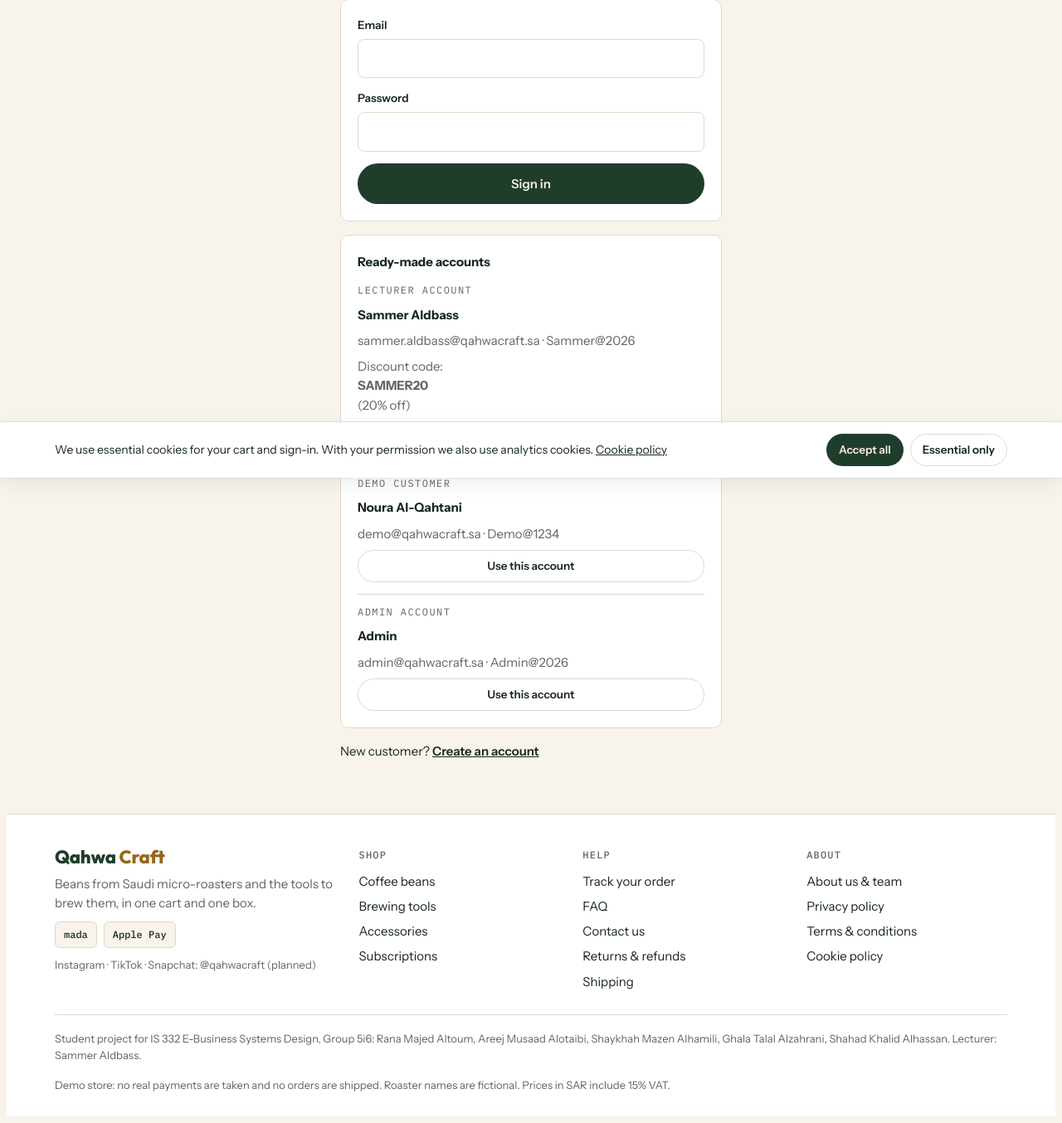
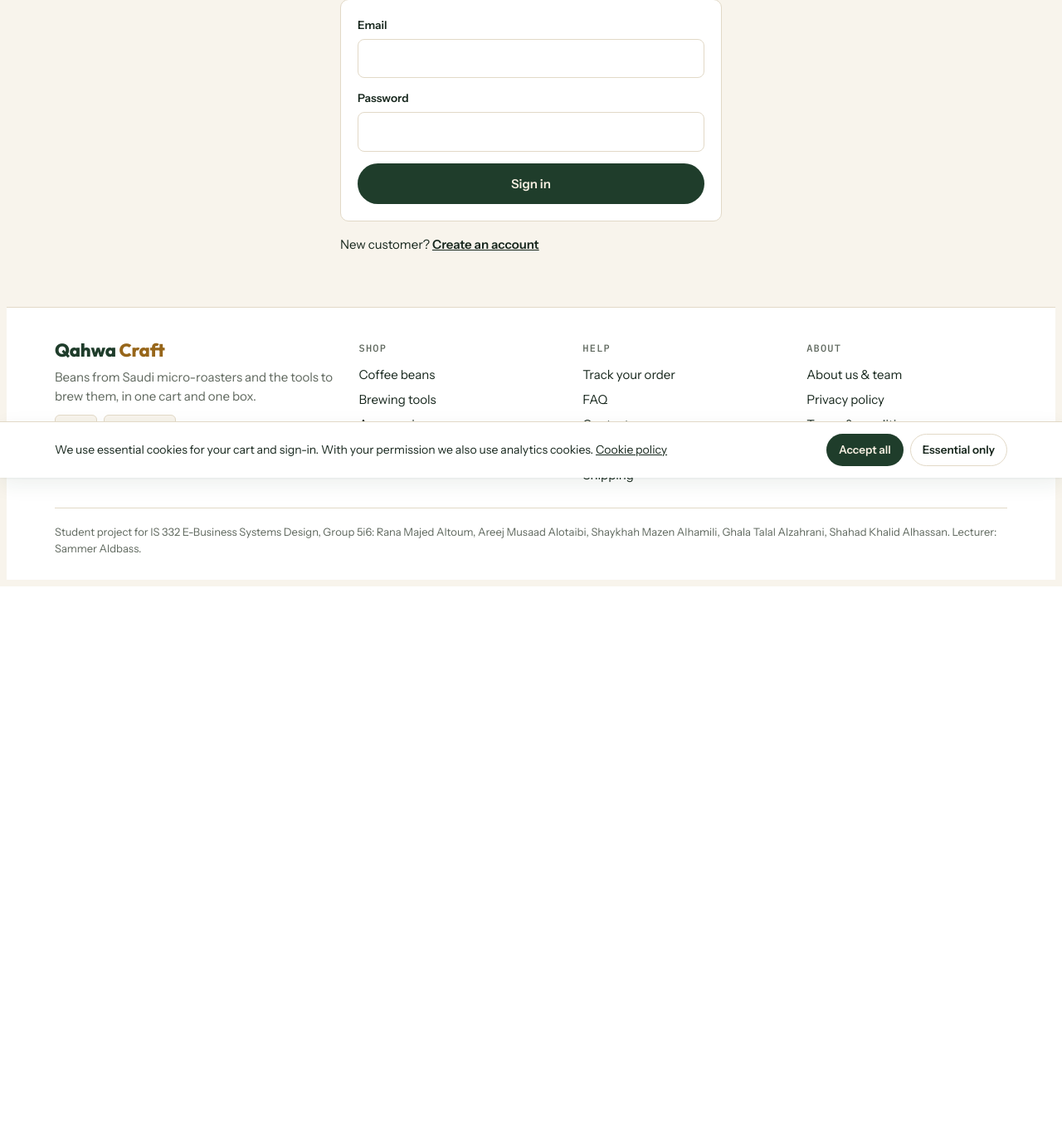
Before and after one commit to shiekahalhamili-rgb/qahwacraft, a PHP site: page /login.php in a window 1280 px wide. Shown: the part 224-1578 px from the top of the page at 83% size. After the commit the page ends 931 px from the top, so only its background shows below. Run offline with PHP 8.4, Linux system fonts and the light colour scheme.

Commit message:
Add files via upload

```diff
--- a/cart.php
+++ b/cart.php
@@ -124,7 +124,6 @@ include 'includes/header.php';
     <div class="sumrow"><span>Shipping (one fee)</span><span><?= $t['shipping'] ? money($t['shipping']) : 'Included' ?></span></div>
     <form class="coupon" method="post"><?= csrf_field() ?><input type="hidden" name="action" value="coupon">
       <input name="coupon" placeholder="Coupon code"><button class="btn ghost sm">Apply</button></form>
-    <span class="muted" style="font-size:13px">Try WELCOME15<?= $user && $user['email'] === 'sammer.aldbass@qahwacraft.sa' ? ', or your code SAMMER20' : '' ?>.</span>
     <div class="sumrow total"><span>Total</span><span><?= money($t['total']) ?></span></div>
     <span class="muted" style="font-size:13px">Includes 15% VAT: <?= money($t['vat']) ?></span>
     <a class="btn block" href="checkout.php">Checkout</a>
--- a/content.html
+++ b/content.html
@@ -133,7 +133,6 @@
 <!-- ===================== Bottom of every page: group names and notice ===================== -->
 <!-- START footer-note -->
 <span>Student project for IS 332 E-Business Systems Design, Group 5i6: Rana Majed Altoum, Areej Musaad Alotaibi, Shaykhah Mazen Alhamili, Ghala Talal Alzahrani, Shahad Khalid Alhassan. Lecturer: Sammer Aldbass.</span>
-<span>Demo store: no real payments are taken and no orders are shipped. Roaster names are fictional. Prices in SAR include 15% VAT.</span>
 <!-- END footer-note -->
 
 <!-- ===================== Privacy policy ===================== -->
--- a/login.php
+++ b/login.php
@@ -36,18 +36,6 @@ include 'includes/header.php';
     <button class="btn" type="submit">Sign in</button>
   </form>
 
-  <div class="panel form">
-    <b>Ready-made accounts</b>
-    <?php foreach ($ACCOUNTS as $a): ?>
-      <div class="acct-card">
-        <span class="eyebrow"><?= $a[4] ?></span>
-        <b><?= e($a[0]) ?></b>
-        <span class="muted"><?= e($a[1]) ?> · <?= e($a[2]) ?></span>
-        <?php if ($a[0] === 'Sammer Aldbass'): ?><span class="muted">Discount code: <b>SAMMER20</b> (20% off)</span><?php endif; ?>
-        <button class="btn ghost sm" type="button" data-email="<?= e($a[1]) ?>" data-password="<?= e($a[2]) ?>">Use this account</button>
-      </div>
-    <?php endforeach; ?>
-  </div>
   <p>New customer? <a href="register.php">Create an account</a></p>
 </div>
 
```
